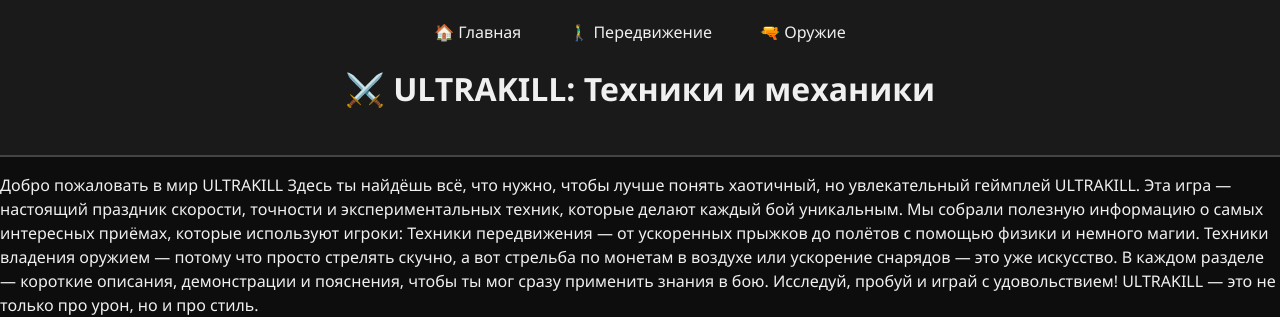
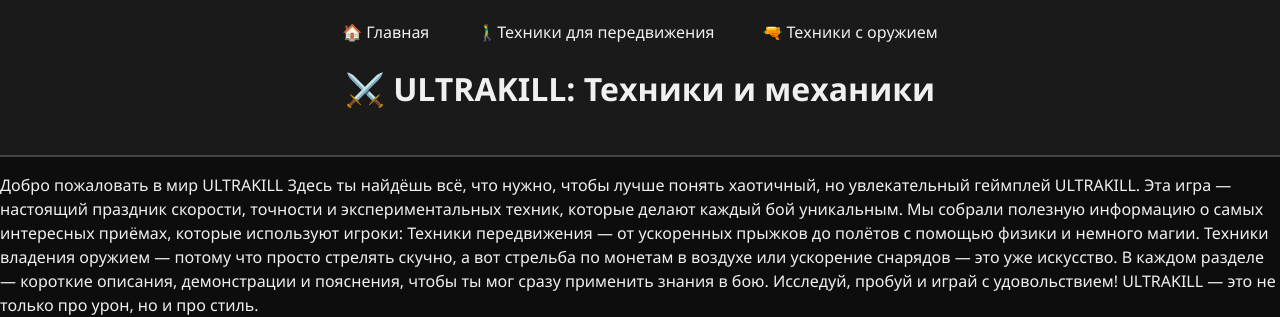
Before and after one commit to lolkem/Final_Project, a plain HTML site: page index.html in a window 1280 px wide. Shown: the top 317 px of the page. Drawn offline with Linux system fonts and the light colour scheme.

Commit message:
Update index.html

```diff
--- a/index.html
+++ b/index.html
@@ -11,8 +11,8 @@
     <nav>
       <ul>
         <li><a href="index.html">🏠 Главная</a></li>
-        <li><a href="movement.html">🚶‍♂️ Передвижение</a></li>
-        <li><a href="weapon.html">🔫 Оружие</a></li>
+        <li><a href="movement.html">🚶‍♂️Техники для передвижения</a></li>
+        <li><a href="weapon.html">🔫 Техники с оружием</a></li>
       </ul>
     </nav>
     <h1>⚔️ ULTRAKILL: Техники и механики</h1>
```
